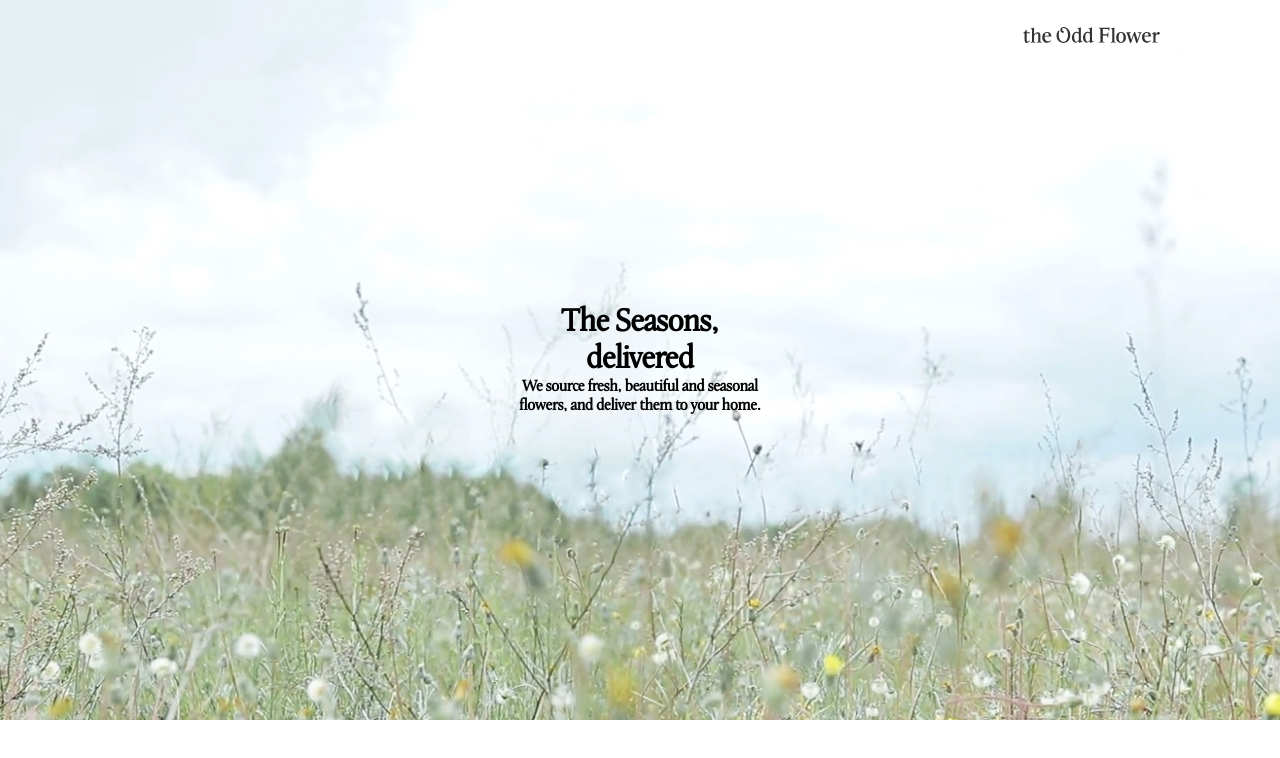
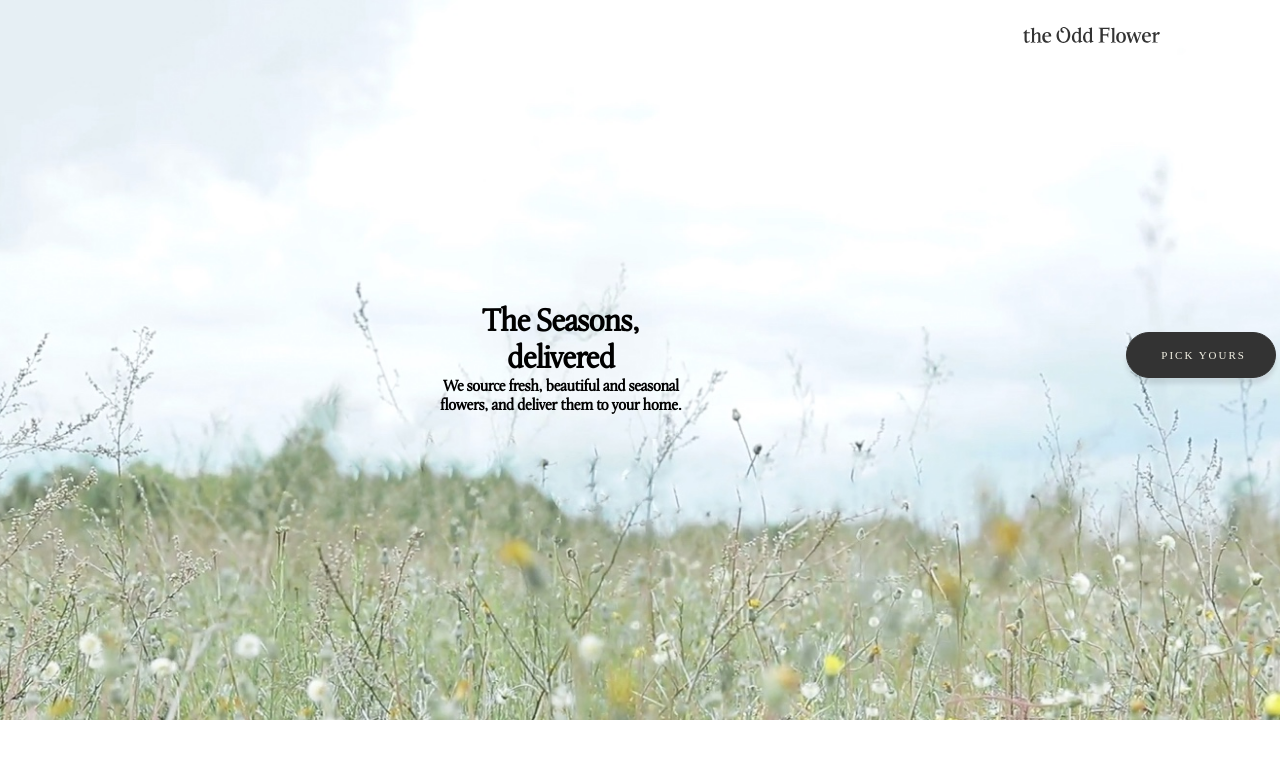
Before and after one commit to StudioRotate/rotate-interview, a Nuxt app: page / in a window 1280 px wide. Shown: the top 758 px of the page. Built offline with nearby package versions, Linux system fonts and the light colour scheme.

Commit message:
Include Pick yours button

```diff
--- a/components/Hero.vue
+++ b/components/Hero.vue
@@ -3,6 +3,9 @@
   <div class="Hero__copy">
     <h1>{{ title1 }}</h1>
     <h4>{{ paragraph }}</h4>
+  </div>
+  <div class="Hero_button">
+  <img src="imgs/hero-button.svg" alt="Home_Button" class="Home_button">
   </div>
 </section>
 </template>
```
Also changed, not shown: static/imgs/hero-button.svg (added).
